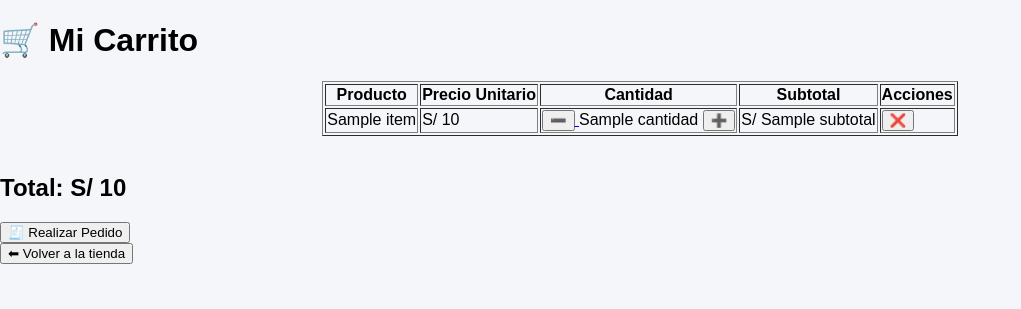
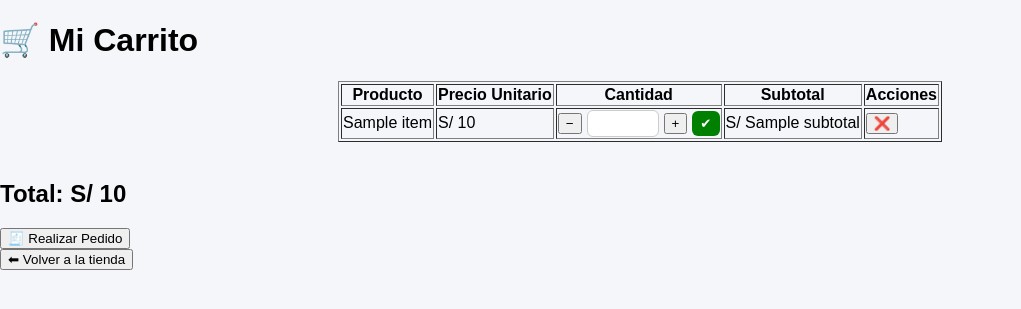
Before and after one commit to edwinsurco/tienda-django, a Django app: template productos/templates/productos/carrito.html in a window 1280 px wide. Shown: the top 309 px of the page, without its empty margins (0-1021 px from the left). Run offline with Django 5.2, Linux system fonts and the light colour scheme; the template is opened without the code that fills it: most values are stand-ins (such as "Sample title", 1, 10 or a date in 2020); parts of the project's set-up code (start-up, migrations or seed data) failed here and were passed over.

Commit message:
Actualizacion carrito con teclado

```diff
--- a/productos/templates/productos/carrito.html
+++ b/productos/templates/productos/carrito.html
@@ -38,15 +38,29 @@
 
 <td>
 
+<form method="POST" action="{% url 'actualizar_cantidad' key %}" class="form-cantidad">
+
+{% csrf_token %}
+
 <a href="{% url 'restar_producto' key %}">
-<button>➖</button>
+    <button type="button">−</button>
 </a>
 
-{{ item.cantidad }}
+<input type="number"
+       name="cantidad"
+       value="{{ item.cantidad }}"
+       min="1"
+       class="input-cantidad">
 
 <a href="{% url 'sumar_producto' key %}">
-<button>➕</button>
+    <button type="button">+</button>
 </a>
+
+<button type="submit" class="btn-actualizar">
+    ✔
+</button>
+
+</form>
 
 </td>
 
--- a/productos/urls.py
+++ b/productos/urls.py
@@ -38,4 +38,9 @@ urlpatterns = [
     views.pedido_exitoso,
     name='pedido_exitoso'),
 
+    path(
+    'actualizar/<int:producto_id>/',
+    views.actualizar_cantidad,
+    name='actualizar_cantidad'),
+
 ]
--- a/static/css/estilos.css
+++ b/static/css/estilos.css
@@ -355,3 +355,45 @@ border: 1px solid #eee;
 box-shadow: 0 8px 18px rgba(0,0,0,0.15);
 
 }
+
+.form-cantidad {
+
+    display: flex;
+
+    align-items: center;
+
+    justify-content: center;
+
+    gap: 5px;
+
+}
+
+.input-cantidad {
+
+    width: 60px;
+
+    text-align: center;
+
+    padding: 5px;
+
+    border-radius: 6px;
+
+    border: 1px solid #ccc;
+
+}
+
+.btn-actualizar {
+
+    background: green;
+
+    color: white;
+
+    border: none;
+
+    padding: 5px 8px;
+
+    border-radius: 6px;
+
+    cursor: pointer;
+
+}
```
Also changed, not shown: productos/carrito.py (+16 -0 lines), productos/views.py (+18 -1 lines).
